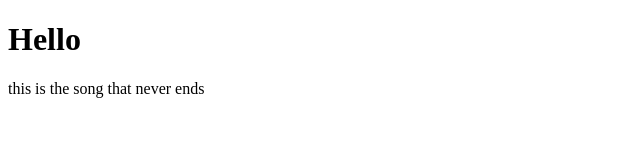
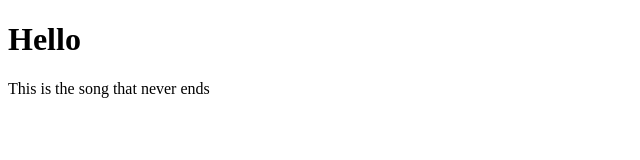
Before and after one commit to ksrawr/test-repo-bananza, a plain HTML site: page index.html in a window 1280 px wide. Shown: the full height of the page, 0-640 px from the left. Drawn offline with Linux system fonts and the light colour scheme.

Commit message:
corrects p in body

```diff
--- a/index.html
+++ b/index.html
@@ -7,6 +7,6 @@
 </head>
 <body>
     <h1>Hello</h1>
-    <p>this is the song that never ends</p>
+    <p>This is the song that never ends</p>
 </body>
 </html>
```
